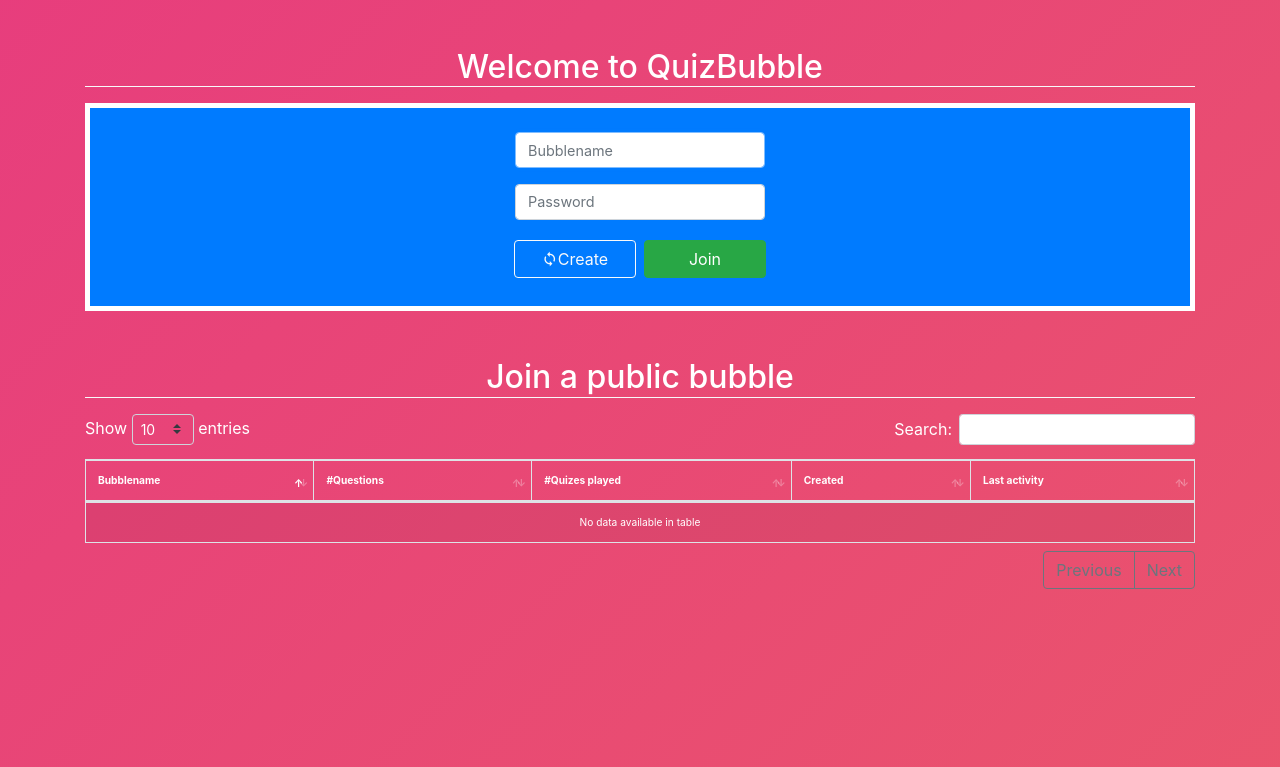
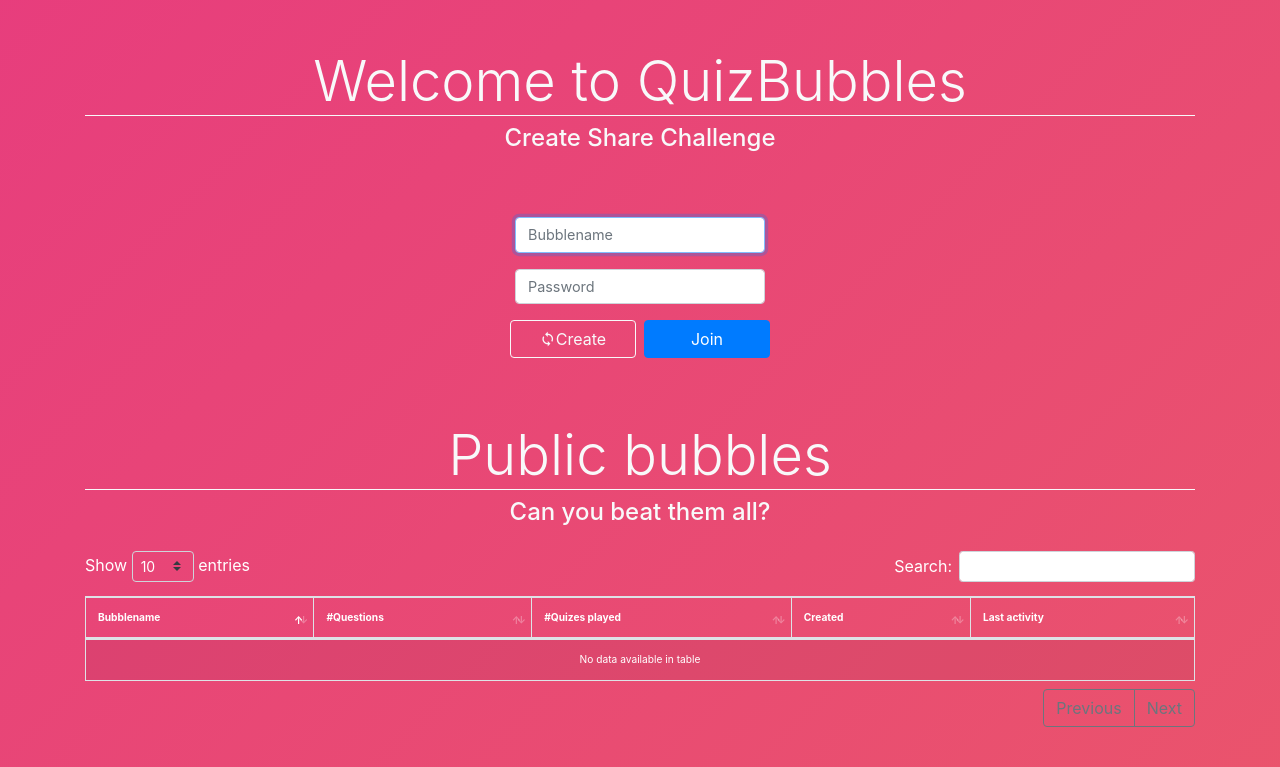
Before and after one commit to folinimarc/quizbubbles, a Django app: page / in a window 1280 px wide. Shown: the top 767 px of the page. Run offline with Django 3.2, Linux system fonts and the light colour scheme; data that the repository does not hold is empty; parts of the project's set-up code (start-up, migrations or seed data) failed here and were passed over; some libraries are stand-ins or nearby versions.

Commit message:
visual changes to login page

```diff
--- a/quiz/templates/quiz/login.html
+++ b/quiz/templates/quiz/login.html
@@ -33,21 +33,22 @@
     <div class="row mt-5">
         <!-- join / create -->
         <div class="col-12">
-            <h2 class="text-white text-center border-bottom border-light mb-3">Welcome to QuizBubble</h2>
+            <h1 class="mb-2 display-4 text-light text-center border-bottom border-light">Welcome to QuizBubbles</h1>
+            <h4 class="mb-5 display-5 text-light text-center">Create Share Challenge</h4>
             <!-- flipcard -->
             <div id="flipcard" class="{% if not flipShowJoin %}flipped{% endif %} flip-card">
                 <div class="content">
                     <!-- front -->
-                    <div class="front p-4 bordered bg-primary d-flex justify-content-center align-items-center">
+                    <div class="front p-3 d-flex flex-column justify-content-center align-items-center">
                         <form class="hide-labels smaller-controls" method="post">
                             {% csrf_token %}
                             {{ join_form|crispy }}
                             <div class="form-row">
-                                <div class="p-1 w-50">
+                                <div class="pr-1 w-50">
                                     <button type="button" class="toggle-card btn btn-outline-light btn-block d-flex justify-content-center align-items-center"><i class="material-icons">loop</i> <span>Create</span></button>
                                 </div>
-                                <div class="p-1 w-50">
-                                    <button type="submit" name="join" class="btn btn-success btn-block">Join</button>
+                                <div class="pl-1 w-50">
+                                    <button type="submit" name="join" class="btn btn-primary btn-block">Join</button>
                                 </div>
                                 {% if wrong_password %}
                                 <a href="{% url 'forgot_password' bubble_name=bubble_name %}" class="text-light mt-2 p-1"><small>Forgot password?</small></a>
@@ -56,16 +57,16 @@
                         </form>
                     </div>
                     <!-- back -->
-                    <div class="back p-4 bordered bg-primary d-flex justify-content-center align-items-center">
+                    <div class="back p-4 d-flex justify-content-center align-items-center">
                         <form class="hide-labels smaller-controls" method="post">
                             {% csrf_token %}
                             {{ create_form|crispy }}
                             <div class="form-row">
-                                <div class="p-1 w-50">
+                                <div class="w-50 pr-1">
                                     <button type="button" class="toggle-card btn btn-outline-light btn-block d-flex justify-content-center align-items-center"><i class="material-icons">loop</i> <span>Join</span></button>
                                 </div>
-                                <div class="p-1 w-50">
-                                    <button type="submit" name="create" class="btn btn-success btn-block">Create</button>
+                                <div class="w-50 pl-1">
+                                    <button type="submit" name="create" class="btn btn-primary btn-block">Create</button>
                                 </div>
                             </div>
                         </form>
@@ -77,7 +78,8 @@
     <div class="row my-5">
         <!-- public quizes list -->
         <div class="col-12">
-            <h2 class="text-white text-center border-bottom border-light mb-3">Join a public bubble</h2>
+            <h1 class="mb-2 display-4 text-light text-center border-bottom border-light">Public bubbles</h1>
+            <h4 class="mb-4 display-5 text-light text-center">Can you beat them all?</h4>
             {% include 'quiz/includes/public_bubbles_list.html' %}
         </div>
     </div>
```
